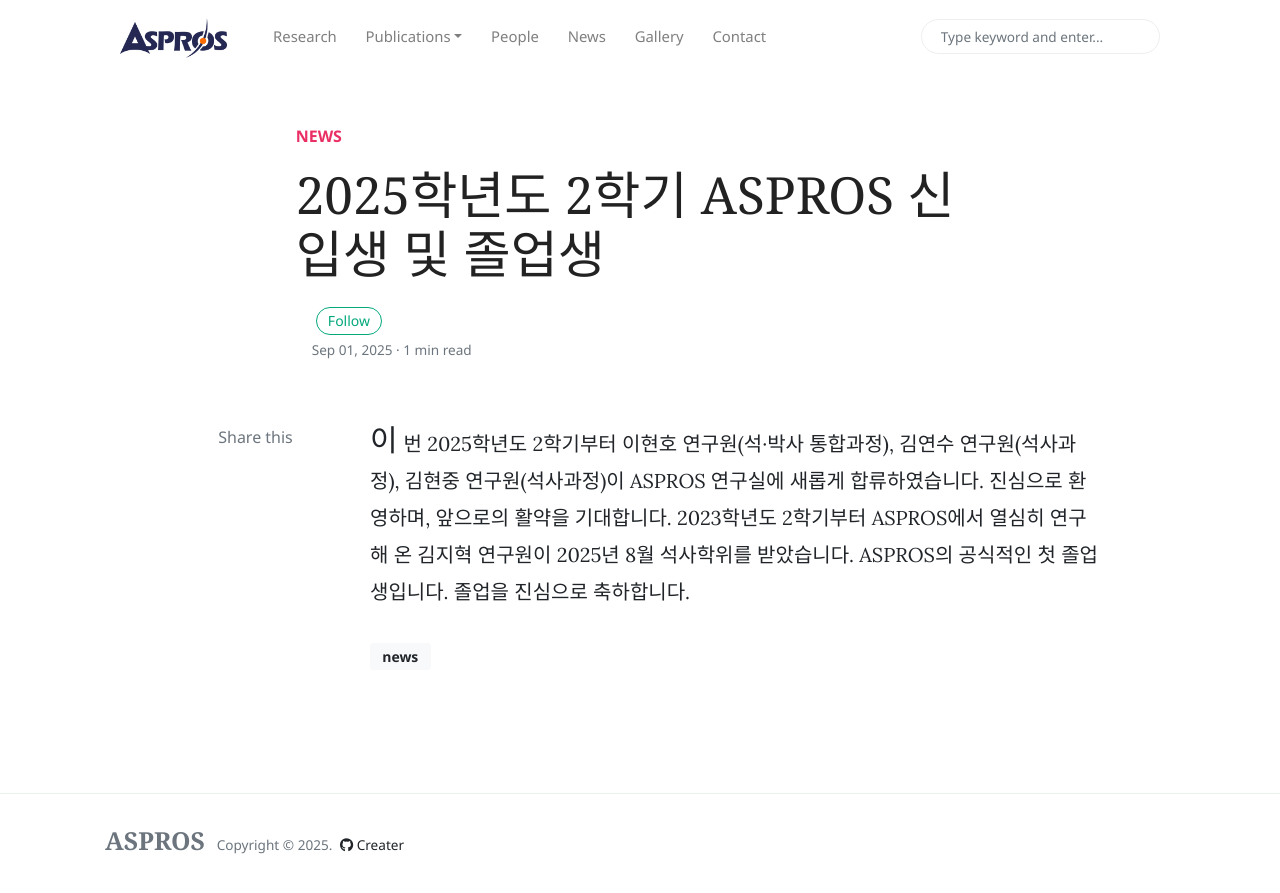
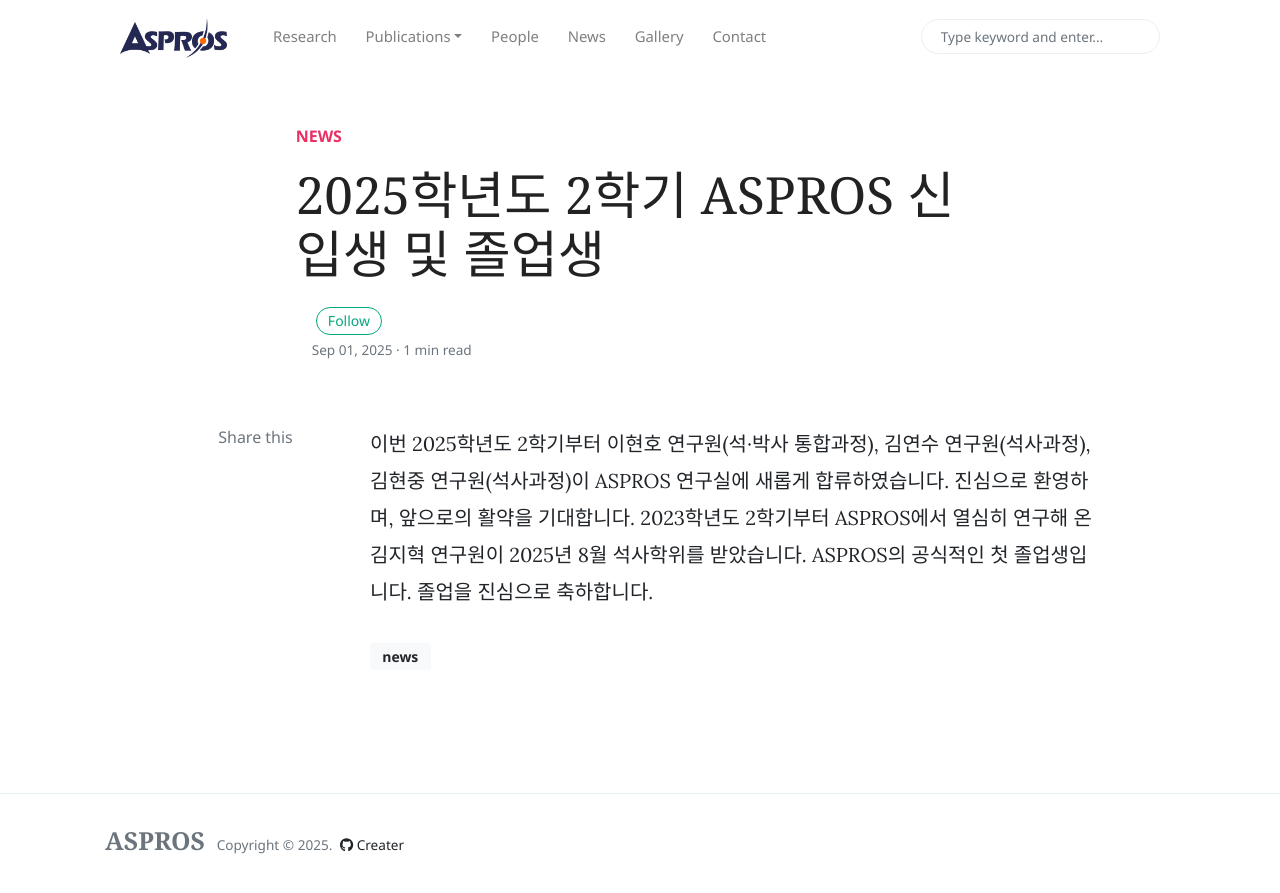
Before and after one commit to ASPROS-LAB/ASPROS-LAB.github.io, a Jekyll site: the page built from _posts/2025-09-01-freshman-and-grad.md, in a window 1280 px wide. Shown: the top 893 px of the page. Built offline with Jekyll 4.4.1, drawn with Linux system fonts in a browser that asks for light colours; nearby versions of some CDN libraries; comment, search, counter and statistics services are not loaded.

Commit message:
post page

```diff
--- a/assets/css/theme.css
+++ b/assets/css/theme.css
@@ -682,13 +682,6 @@ article blockquote:before {
 	float:left;
 	line-height:1;
 }
-article:first-letter {
-	float:left;
-	font-size:1.5em;
-	line-height:1;
-	margin:0 .2em 0 0;
-	vertical-align:top;
-}
 article h1,article h2,article h3,article h4,article h5,article h6,article .h1,article .h2,article .h3,article .h4,article .h5,article .h6 {
 	margin-bottom:2rem;
 	margin-top:2rem;
```
Also changed, not shown: _pages/aspros_intro.md (+1 -2 lines).
